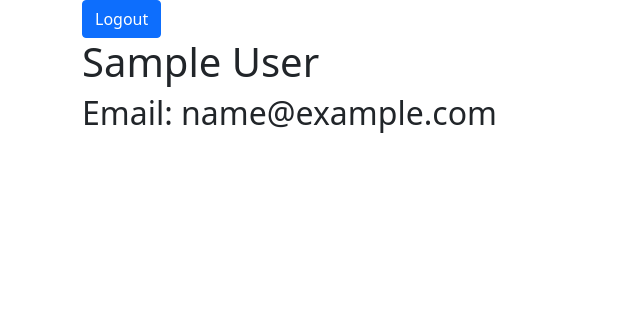
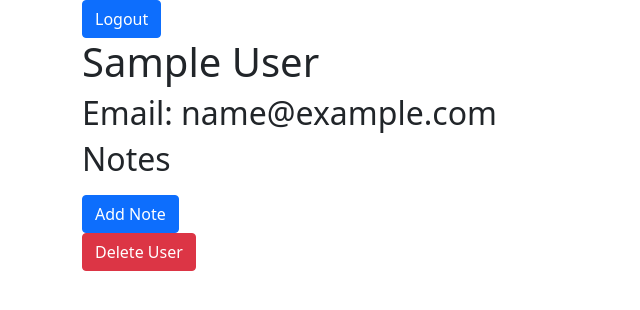
Before and after one commit to robynlgy/Flask-notes, a Flask app: a page that uses templates/user.html in a window 1280 px wide. Shown: the top 310 px of the page, without its empty margins (0-640 px from the left). Run offline with Flask 2, Linux system fonts and the light colour scheme; the visitor is signed in with stand-in values (Sample User, id 1); tables that the repository leaves empty hold one stand-in row (values such as "Sample post").

Commit message:
did half of notes routes

```diff
--- a/app.py
+++ b/app.py
@@ -1,8 +1,8 @@
 """Flask app for Notes"""
 
 from flask import Flask, render_template, redirect, request, flash, jsonify, session
-from models import  db, connect_db, User
-from forms import RegisterForm, LoginForm, CSRFProtectForm
+from models import  db, connect_db, User, Note
+from forms import RegisterForm, LoginForm, CSRFProtectForm, NewNoteForm
 
 app = Flask(__name__)
 app.config['SECRET_KEY'] = "oh-so-secret"
@@ -13,11 +13,14 @@
 connect_db(app)
 db.create_all()
 
+
 @app.get('/')
 def get_homepage():
     """Redirect to register"""
 
     return redirect("/register")
+
+# =================== USER ROUTES ===================
 
 @app.route("/register", methods=["GET", "POST"])
 def register():
@@ -38,6 +41,8 @@
 
         db.session.add(user)
         db.session.commit()
+
+        session["username"] = user.username  # keep logged in
 
         return redirect(f"/users/{username}")
 
@@ -64,19 +69,6 @@
 
     return render_template("login.html", form=form)
 
-@app.get("/users/<username>")
-def show_user(username):
-    """ Show user's profile and their notes """
-
-    if "username" not in session:
-        flash("You must be logged in to view!")
-        return redirect("/")
-
-    else:
-        user = User.query.get_or_404(username)
-        form = CSRFProtectForm()
-        return render_template("user.html", user=user, form=form)
-
 @app.post("/logout")
 def logout():
     """Logs user out and redirects to homepage."""
@@ -87,3 +79,43 @@
         session.pop("username", None)
 
     return redirect("/")
+
+# ==================== USER ROUTES ====================
+
+@app.get("/users/<username>")
+def show_user(username):
+    """ Show user's profile and their notes """
+
+    if "username" not in session:
+        flash("You must be logged in to view!")
+        return redirect("/")
+
+    user = User.query.get_or_404(username)
+    CSRFform = CSRFProtectForm()
+    notes = user.notes
+    print("notes...",notes)
+
+    return render_template("user.html", user=user, CSRFform=CSRFform, notes = notes)
+
+
+# ==================== NOTES ROUTES ====================
+
+@app.route('/users/<username>/notes/add', methods=["GET", "POST"])
+def add_note(username):
+    """ Show form to add new note and handle new note."""
+
+    form = NewNoteForm()
+
+    if form.validate_on_submit():
+        title = form.title.data
+        content = form.content.data
+
+        note = Note(title=title,content=content,owner=username)
+
+        db.session.add(note)
+        db.session.commit()
+
+        flash('New post added')
+        return redirect(f"/users/{username}")
+
+    return render_template("new_note.html", form=form)
--- a/forms.py
+++ b/forms.py
@@ -1,22 +1,27 @@
 from click import password_option
 from flask_wtf import FlaskForm
-from wtforms import StringField, PasswordField
-from wtforms.validators import InputRequired
+from wtforms import StringField, PasswordField, TextAreaField
+from wtforms.validators import InputRequired, Length
 
 
 class RegisterForm(FlaskForm):
     """Form for registering new user."""
 
     username = StringField("Username: ",
-                validators = [InputRequired()])
+                validators = [InputRequired(),
+                Length(1,20,"Invalid username")])
     password = PasswordField("Password: ",
-                validators = [InputRequired()])
+                validators = [InputRequired(),
+                Length(1,100,"Invalid password")])
     email = StringField("Email: ",
-                validators = [InputRequired()])
+                validators = [InputRequired(),
+                Length(1,50,"Invalid email")])
     first_name = StringField("First Name: ",
-                    validators = [InputRequired()])
+                    validators = [InputRequired(),
+                    Length(1,30,"Invalid first name")])
     last_name = StringField("Last Name: ",
-                    validators = [InputRequired()])
+                    validators = [InputRequired(),
+                    Length(1,30,"Invalid last name")])
 
 
 class LoginForm(FlaskForm):
@@ -30,3 +35,12 @@
 
 class CSRFProtectForm(FlaskForm):
     """Form just for CSRF Protection"""
+
+class NewNoteForm(FlaskForm):
+    """Form for creating a new note."""
+
+    title = StringField("Note Title: ",
+                validators = [InputRequired(),
+                Length(1,100,"Invalid title")])
+    content = TextAreaField("Content: ",
+                validators = [InputRequired()])
--- a/templates/user.html
+++ b/templates/user.html
@@ -4,7 +4,7 @@
 {% if 'username' in session %}
 
 <form action="/logout" method="POST">
-    {{ form.hidden_tag() }}
+    {{ CSRFform.hidden_tag() }}
     <button type="submit" class="btn btn-primary">Logout</button>
 </form>
 
@@ -14,5 +14,20 @@
 
 <h2>Email: {{ user.email }}</h2>
 
+<h2>Notes</h2>
+<ul>
+{% for note in notes %}
+<li>
+<a href="/notes/{{note.id}}/update">edit</a>
+<a href="/notes/{{note.id}}/delete">delete</a>
+<p>{{note.title}} : {{note.content}}</p>
+</li>
+{% endfor %}
+</ul>
+
+<a href="/users/{{user.username}}/notes/add" class="btn btn-primary">Add Note</a>
+<form action="/users/{{user.username}}/delete">
+    <button type="submit" class="btn btn-danger">Delete User</button>
+</form>
 
 {% endblock %}
```
Also changed, not shown: models.py (+16 -0 lines), templates/new_note.html (added, +24 -0 lines).
